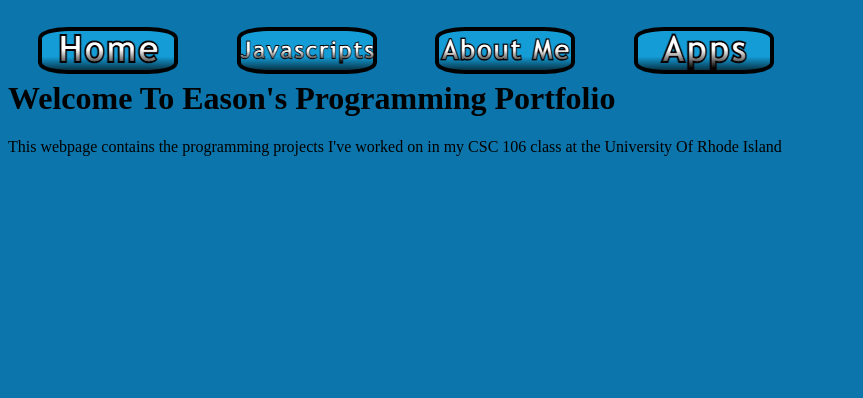
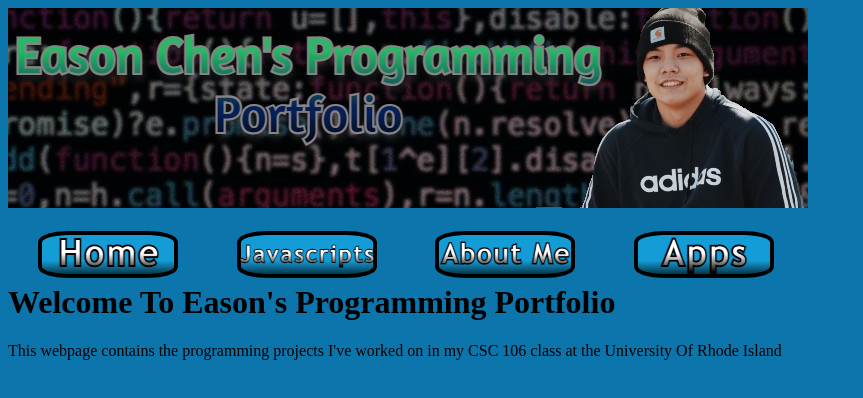
Before and after one commit to EasChen70/EasChen70.github.io, a plain HTML site: page index.html in a window 1280 px wide. Shown: the whole page, without its empty margins (0-863 px from the left). Drawn offline with Linux system fonts and the light colour scheme.

Commit message:
Update index.html

```diff
--- a/index.html
+++ b/index.html
@@ -6,7 +6,7 @@
         <link rel="stylesheet" type="text/css" href="stylesheet.css">
     </head>
     <body>
-        <class="banner" img src= "myBanner.jpg">
+        <img class="banner" src= "myBanner.jpg">
         <table id="nav-table">
             <tr>
               <td id="nav-td"><p><a href="index.html"><img src= "home.png"</a></td>
```
